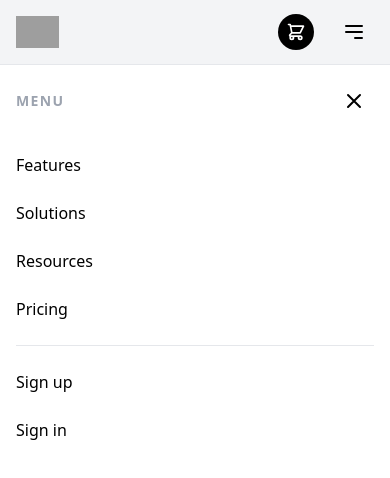
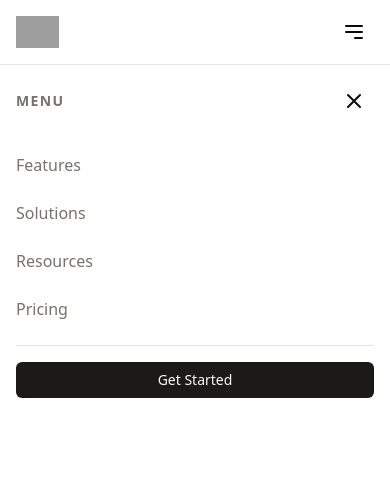
Before and after one commit to nanayawdev/salesgirl, a React (Vite) app: page / in a window 390 px wide. Shown: the top 478 px of the page. Built offline with nearby package versions, Linux system fonts and the light colour scheme; grey boxes are pictures that could not be loaded.

Commit message:
Refactor Navbar component in Navbar.jsx to improve styling and accessibility. Updated link classes for better color contrast, added 'Get Started' button, and adjusted mobile menu styles.

```diff
--- a/src/components/Navbar/Navbar.jsx
+++ b/src/components/Navbar/Navbar.jsx
@@ -1,14 +1,14 @@
 const Navbar = () => {
     return (
         <header>
-            <div className="bg-gray-100 border-b border-gray-200">
+            <div className="border-b border-border">
                 <div className="px-4 mx-auto sm:px-6 lg:px-8">
                     <nav className="relative flex items-center justify-between h-16 lg:h-20">
                         <div className="hidden lg:flex lg:items-center lg:space-x-10">
-                            <a href="#" className="text-base font-medium text-black">Features</a>
-                            <a href="#" className="text-base font-medium text-black">Solutions</a>
-                            <a href="#" className="text-base font-medium text-black">Resources</a>
-                            <a href="#" className="text-base font-medium text-black">Pricing</a>
+                            <a href="#" className="text-base font-medium text-muted-foreground hover:text-foreground">Features</a>
+                            <a href="#" className="text-base font-medium text-muted-foreground hover:text-foreground">Solutions</a>
+                            <a href="#" className="text-base font-medium text-muted-foreground hover:text-foreground">Resources</a>
+                            <a href="#" className="text-base font-medium text-muted-foreground hover:text-foreground">About</a>
                         </div>
 
                         <div className="lg:absolute lg:-translate-x-1/2 lg:inset-y-5 lg:left-1/2">
@@ -23,36 +23,29 @@ const Navbar = () => {
                             </div>
                         </div>
 
-                        <button type="button" className="flex items-center justify-center ml-auto text-white bg-black rounded-full w-9 h-9 lg:hidden">
-                            <svg className="w-5 h-5" xmlns="http://www.w3.org/2000/svg" fill="none" viewBox="0 0 24 24" stroke="currentColor">
-                                <path strokeLinecap="round" strokeLinejoin="round" strokeWidth="2" d="M3 3h2l.4 2M7 13h10l4-8H5.4M7 13L5.4 5M7 13l-2.293 2.293c-.63.63-.184 1.707.707 1.707H17m0 0a2 2 0 100 4 2 2 0 000-4zm-8 2a2 2 0 11-4 0 2 2 0 014 0z" />
-                            </svg>
-                        </button>
-
-                        <button type="button" className="inline-flex p-2 ml-5 text-black transition-all duration-200 rounded-md lg:hidden focus:bg-gray-100 hover:bg-gray-100">
+                        <button type="button" className="inline-flex p-2 ml-5 text-foreground transition-all duration-200 rounded-md lg:hidden hover:bg-accent">
                             <svg className="w-6 h-6" xmlns="http://www.w3.org/2000/svg" fill="none" viewBox="0 0 24 24" stroke="currentColor">
                                 <path strokeLinecap="round" strokeLinejoin="round" strokeWidth="2" d="M4 6h16M4 12h16m-7 6h7" />
                             </svg>
                         </button>
 
-                        <div className="hidden lg:flex lg:items-center lg:space-x-10">
-                            <a href="#" className="text-base font-medium text-black">Sign up</a>
-                            <a href="#" className="text-base font-medium text-black">Sign in</a>
-                            <a href="#" className="flex items-center justify-center w-10 h-10 text-white bg-black rounded-full">
-                                <svg className="w-6 h-6" xmlns="http://www.w3.org/2000/svg" fill="none" viewBox="0 0 24 24" stroke="currentColor">
-                                    <path strokeLinecap="round" strokeLinejoin="round" strokeWidth="2" d="M3 3h2l.4 2M7 13h10l4-8H5.4M7 13L5.4 5M7 13l-2.293 2.293c-.63.63-.184 1.707.707 1.707H17m0 0a2 2 0 100 4 2 2 0 000-4zm-8 2a2 2 0 11-4 0 2 2 0 014 0z" />
-                                </svg>
+                        <div className="hidden lg:flex lg:items-center lg:space-x-6">
+                            <a
+                                href="#"
+                                className="px-4 py-2 text-sm font-medium text-primary-foreground bg-primary rounded-md hover:bg-primary/90 transition-colors"
+                            >
+                                Get Started
                             </a>
                         </div>
                     </nav>
                 </div>
             </div>
 
-            <nav className="py-4 bg-white lg:hidden">
+            <nav className="py-4 lg:hidden">
                 <div className="px-4 mx-auto sm:px-6 lg:px-8">
                     <div className="flex items-center justify-between">
-                        <p className="text-sm font-semibold tracking-widest text-gray-400 uppercase">Menu</p>
-                        <button type="button" className="inline-flex p-2 text-black transition-all duration-200 rounded-md focus:bg-gray-100 hover:bg-gray-100">
+                        <p className="text-sm font-semibold tracking-widest text-muted-foreground uppercase">Menu</p>
+                        <button type="button" className="inline-flex p-2 text-foreground transition-all duration-200 rounded-md hover:bg-accent">
                             <svg xmlns="http://www.w3.org/2000/svg" className="w-6 h-6" fill="none" viewBox="0 0 24 24" stroke="currentColor">
                                 <path strokeLinecap="round" strokeLinejoin="round" strokeWidth="2" d="M6 18L18 6M6 6l12 12" />
                             </svg>
@@ -61,17 +54,21 @@ const Navbar = () => {
 
                     <div className="mt-6">
                         <div className="flex flex-col space-y-2">
-                            <a href="#" className="py-2 text-base font-medium text-black transition-all duration-200 focus:text-blue-600">Features</a>
-                            <a href="#" className="py-2 text-base font-medium text-black transition-all duration-200 focus:text-blue-600">Solutions</a>
-                            <a href="#" className="py-2 text-base font-medium text-black transition-all duration-200 focus:text-blue-600">Resources</a>
-                            <a href="#" className="py-2 text-base font-medium text-black transition-all duration-200 focus:text-blue-600">Pricing</a>
+                            <a href="#" className="py-2 text-base font-medium text-muted-foreground hover:text-foreground transition-colors">Features</a>
+                            <a href="#" className="py-2 text-base font-medium text-muted-foreground hover:text-foreground transition-colors">Solutions</a>
+                            <a href="#" className="py-2 text-base font-medium text-muted-foreground hover:text-foreground transition-colors">Resources</a>
+                            <a href="#" className="py-2 text-base font-medium text-muted-foreground hover:text-foreground transition-colors">Pricing</a>
                         </div>
 
-                        <hr className="my-4 border-gray-200" />
+                        <hr className="my-4 border-border" />
 
                         <div className="flex flex-col space-y-2">
-                            <a href="#" className="py-2 text-base font-medium text-black transition-all duration-200 focus:text-blue-600">Sign up</a>
-                            <a href="#" className="py-2 text-base font-medium text-black transition-all duration-200 focus:text-blue-600">Sign in</a>
+                            <a
+                                href="#"
+                                className="inline-flex justify-center px-4 py-2 text-sm font-medium text-primary-foreground bg-primary rounded-md hover:bg-primary/90 transition-colors"
+                            >
+                                Get Started
+                            </a>
                         </div>
                     </div>
                 </div>
```
